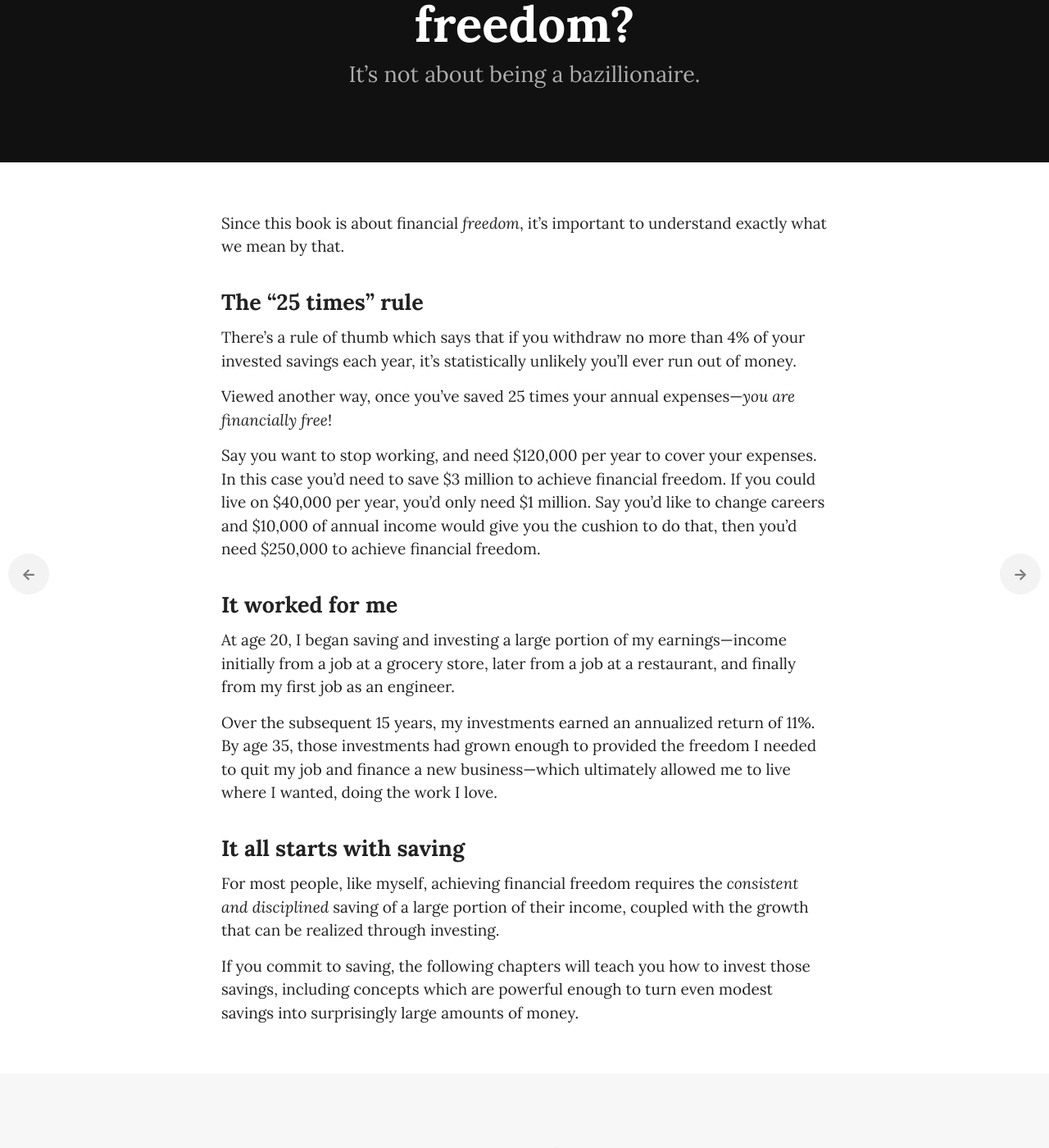
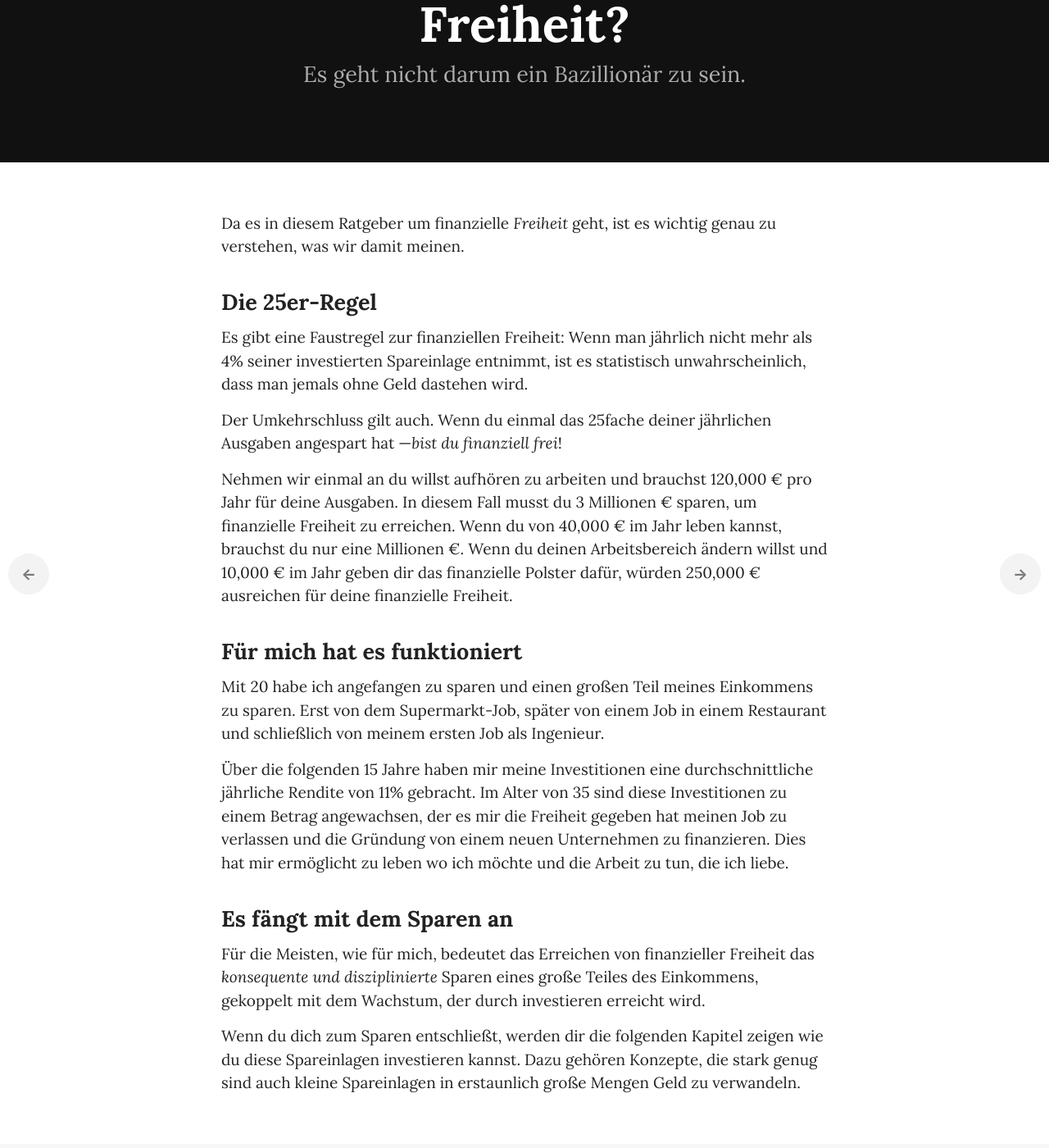
Before and after one commit to dafacto/moneyforsomething-de, a Jekyll site: the page built from _chapters/03_what-is-financial-freedom.md, in a window 1280 px wide and 1400 px high, scrolled down 230 px. Shown: the whole window at 82% size. Built offline with Jekyll 4.4.1, drawn with Linux system fonts in a browser that asks for light colours; some web fonts are replaced; a script that is not in the unit is left out; some of the changed text lies outside the part shown.

Commit message:
Update 03_what-is-financial-freedom.md

```diff
--- a/_chapters/03_what-is-financial-freedom.md
+++ b/_chapters/03_what-is-financial-freedom.md
@@ -1,32 +1,32 @@
 ---
 layout: chapter
-title: What is financial freedom?
+title: Was ist finanzielle Freiheit?
 chapter: 3
 permalink: /book/what-is-financial-freedom/
 img_header: header-03.png
 img_footer: summary-03.png
-takeaway: Financial freedom is having enough invested savings to cover your annual expenses.
-intro: It’s not about being a bazillionaire.
+takeaway: Finanzielle Freiheit bedeutet genug investiert zu haben, um deine jährlichen Ausgaben zu decken.
+intro: Es geht nicht darum ein Bazillionär zu sein.
 ---
 
-Since this book is about financial *freedom*, it’s important to understand exactly what we mean by that.
+Da es in diesem Ratgeber um finanzielle *Freiheit* geht, ist es wichtig genau zu verstehen, was wir damit meinen.
 
-## The “25 times” rule
+## Die 25er-Regel
 
-There’s a rule of thumb which says that if you withdraw no more than 4% of your invested savings each year, it’s statistically unlikely you’ll ever run out of money.
+Es gibt eine Faustregel zur finanziellen Freiheit: Wenn man jährlich nicht mehr als 4% seiner investierten Spareinlage entnimmt, ist es statistisch unwahrscheinlich, dass man jemals ohne Geld dastehen wird.
 
-Viewed another way, once you’ve saved 25 times your annual expenses—*you are financially free*!
+Der Umkehrschluss gilt auch. Wenn du einmal das 25fache deiner jährlichen Ausgaben angespart hat —*bist du finanziell frei*!
 
-Say you want to stop working, and need $120,000 per year to cover your expenses. In this case you’d need to save $3 million to achieve financial freedom. If you could live on $40,000 per year, you’d only need $1 million. Say you’d like to change careers and $10,000 of annual income would give you the cushion to do that, then you’d need $250,000 to achieve financial freedom.
+Nehmen wir einmal an du willst aufhören zu arbeiten und brauchst 120,000 € pro Jahr für deine Ausgaben. In diesem Fall musst du 3 Millionen € sparen, um finanzielle Freiheit zu erreichen. Wenn du von 40,000 € im Jahr leben kannst, brauchst du nur eine Millionen €. Wenn du deinen Arbeitsbereich ändern willst und 10,000 € im Jahr geben dir das finanzielle Polster dafür, würden 250,000 € ausreichen für deine finanzielle Freiheit.
 
-## It worked for me
+## Für mich hat es funktioniert
 
-At age 20, I began saving and investing a large portion of my earnings—income initially from a job at a grocery store, later from a job at a restaurant, and finally from my first job as an engineer.
+Mit 20 habe ich angefangen zu sparen und einen großen Teil meines Einkommens zu sparen. Erst von dem Supermarkt-Job, später von einem Job in einem Restaurant und schließlich von meinem ersten Job als Ingenieur.
 
-Over the subsequent 15 years, my investments earned an annualized return of 11%. By age 35, those investments had grown enough to provided the freedom I needed to quit my job and finance a new business—which ultimately allowed me to live where I wanted, doing the work I love.
+Über die folgenden 15 Jahre haben mir meine Investitionen eine durchschnittliche jährliche Rendite von 11% gebracht. Im Alter von 35 sind diese Investitionen zu einem Betrag angewachsen, der es mir die Freiheit gegeben hat meinen Job zu verlassen und die Gründung von einem neuen Unternehmen zu finanzieren. Dies hat mir ermöglicht zu leben wo ich möchte und die Arbeit zu tun, die ich liebe.
 
-## It all starts with saving
+## Es fängt mit dem Sparen an
 
-For most people, like myself, achieving financial freedom requires the *consistent and disciplined* saving of a large portion of their income, coupled with the growth that can be realized through investing.
+Für die Meisten, wie für mich, bedeutet das Erreichen von finanzieller Freiheit das *konsequente und disziplinierte* Sparen eines große Teiles des Einkommens, gekoppelt mit dem Wachstum, der durch investieren erreicht wird.
 
-If you commit to saving, the following chapters will teach you how to invest those savings, including concepts which are powerful enough to turn even modest savings into surprisingly large amounts of money.
+Wenn du dich zum Sparen entschließt, werden dir die folgenden Kapitel zeigen wie du diese Spareinlagen investieren kannst. Dazu gehören Konzepte, die stark genug sind auch kleine Spareinlagen in erstaunlich große Mengen Geld zu verwandeln.
```
